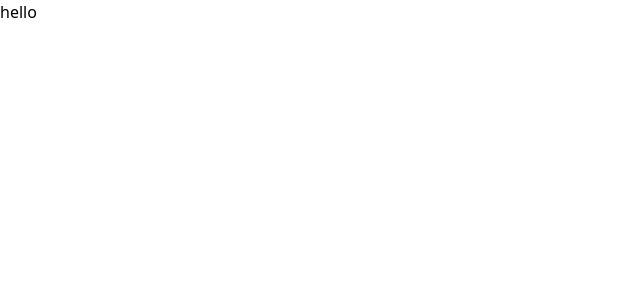
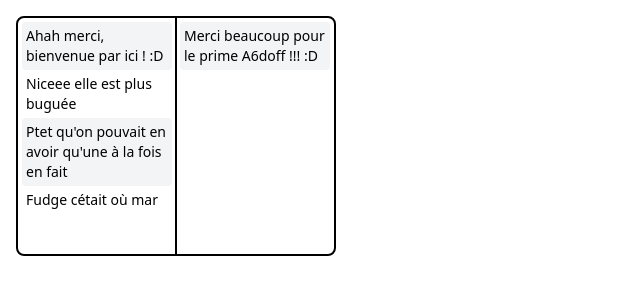
Before and after one commit to Vahelnir/lumis-book, a Vue app: page / in a window 1280 px wide. Shown: the top 300 px of the page, without its empty margins (0-640 px from the left). Built offline with nearby package versions, Linux system fonts and the light colour scheme; the HTML template or start-up script is replaced by a standard one.

Commit message:
feat(book): simple book component using column

```diff
--- a/src/App.vue
+++ b/src/App.vue
@@ -1,5 +1,9 @@
-<script setup lang="ts"></script>
+<script setup lang="ts">
+import BookFrame from "./components/BookFrame.vue";
+</script>
 
 <template>
-  <main>hello</main>
+  <div class="p-4">
+    <BookFrame></BookFrame>
+  </div>
 </template>
--- /dev/null
+++ b/src/components/BookFrame.vue
@@ -0,0 +1,36 @@
+<script setup lang="ts">
+import { ref } from "vue";
+
+const messages = ref<string[]>([
+  "Ahah merci, bienvenue par ici ! :D",
+  "Niceee elle est plus buguée",
+  "Ptet qu'on pouvait en avoir qu'une à la fois en fait",
+  "Fudge cétait où mar",
+  "Merci beaucoup pour le prime A6doff !!! :D",
+]);
+</script>
+
+<template>
+  <div class="border-2 rounded-lg w-80 h-60 relative">
+    <div class="h-full w-full columns-2 overflow-hidden gap-2 test-col p-1">
+      <div
+        v-for="message in messages"
+        :key="message"
+        class="p-1 break-inside-avoid-column odd:bg-gray-100 rounded"
+      >
+        <p class="text-sm">
+          {{ message }}
+        </p>
+      </div>
+    </div>
+    <div
+      class="absolute left-0 right-0 h-full w-[2px] bg-black mx-auto top-0"
+    ></div>
+  </div>
+</template>
+
+<style scoped>
+.test-col {
+  column-fill: auto;
+}
+</style>
```
